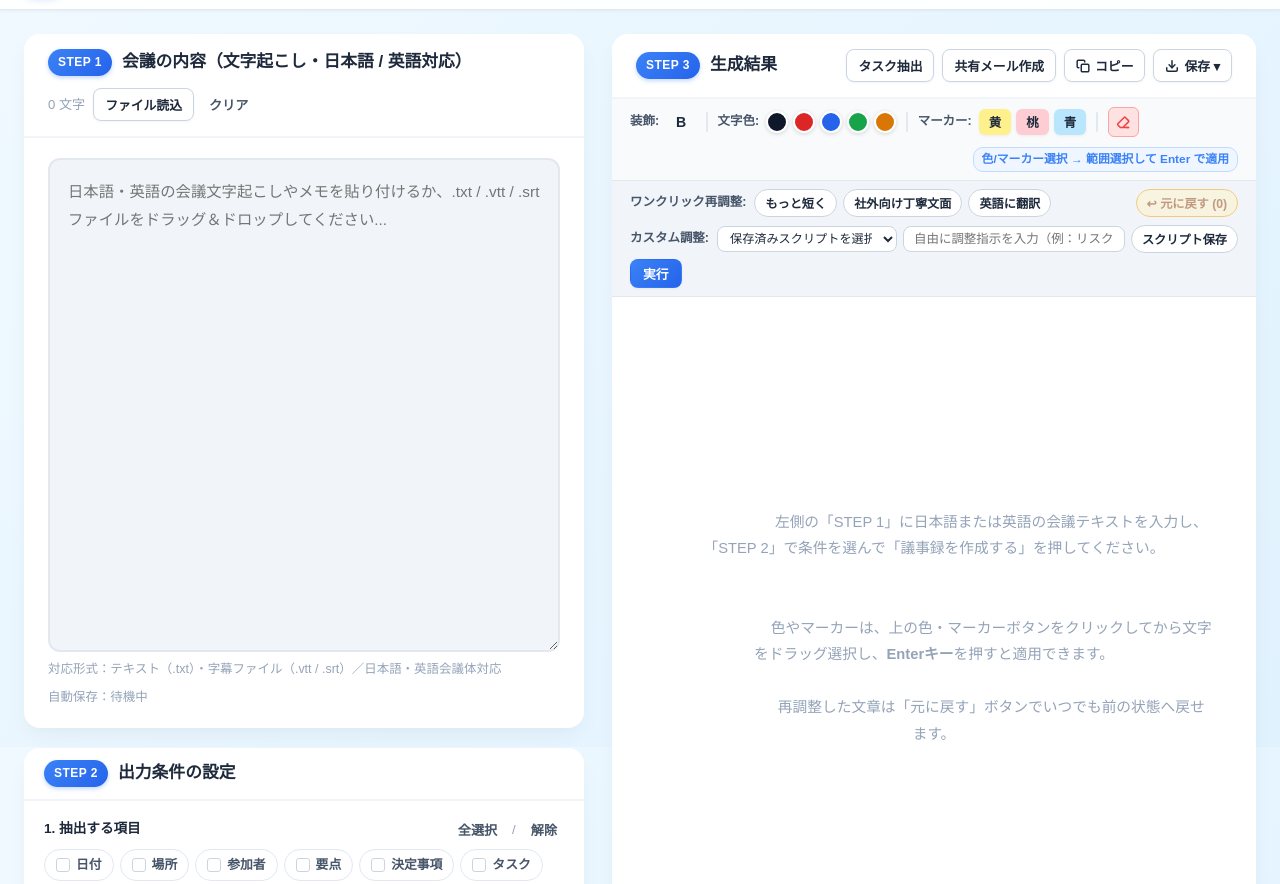
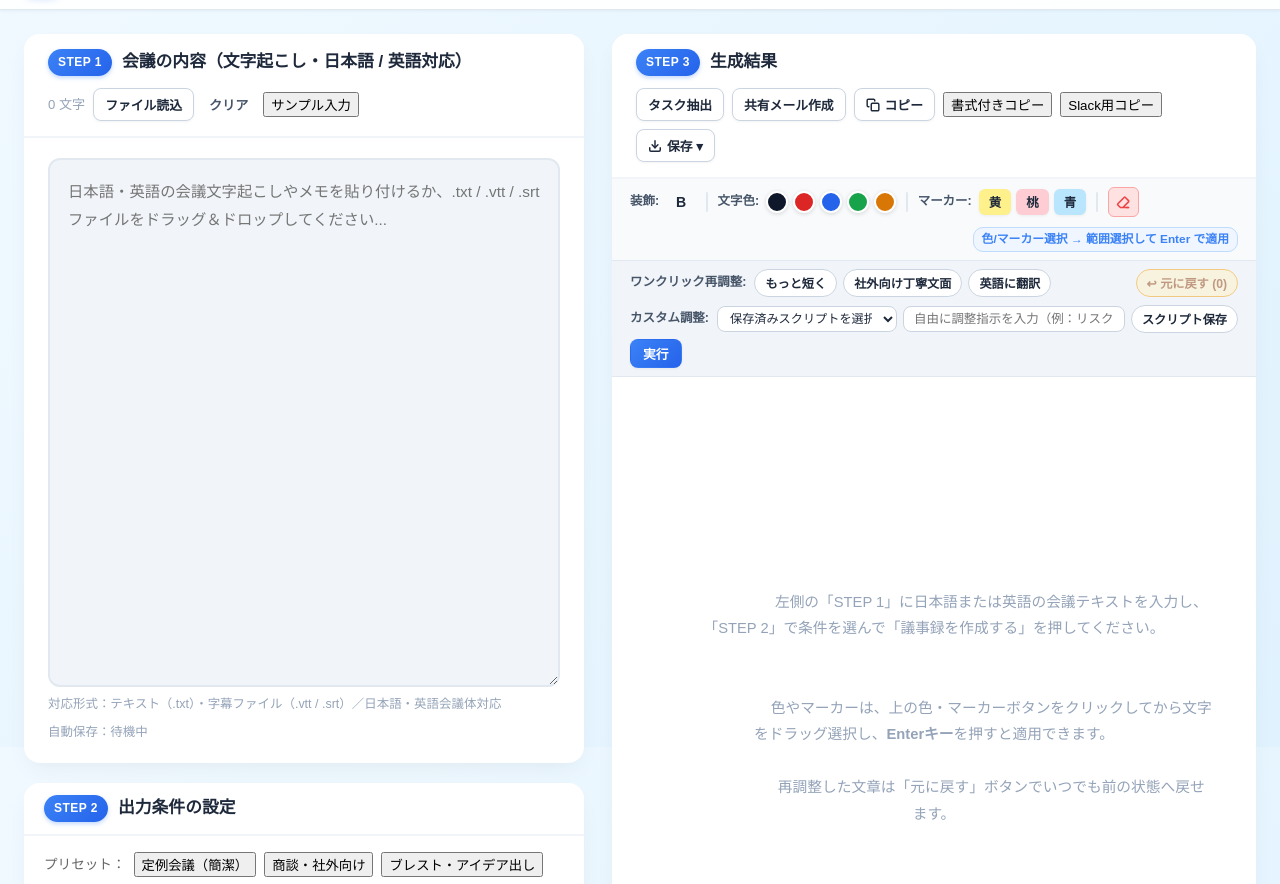
Before and after one commit to sayaka555p/giziroku, a plain HTML site: page index.html in a window 1280 px wide. Shown: the part 53-937 px from the top of the page. Drawn offline with Linux system fonts and the light colour scheme; a web font is replaced by a local one.

Commit message:
Update index.html

```diff
--- a/index.html
+++ b/index.html
@@ -1062,6 +1062,7 @@
                         <span id="char-count">0 文字</span>
                         <button class="btn-sm" id="btn-import-file" title=".txt / .vtt / .srt ファイルを読み込み">ファイル読込</button>
                         <button class="link-btn" id="btn-clear-transcript">クリア</button>
+                        <button type="button" id="btn-sample-data" class="btn-sub">サンプル入力</button>
                     </div>
                 </div>
                 <div class="panel-body">
@@ -1086,6 +1087,12 @@
                 <div class="panel-body">
                     <div class="setting-block">
                         <div class="setting-label-row">
+                            <div class="preset-bar" style="margin-bottom: 12px; display: flex; gap: 8px; flex-wrap: wrap;">
+  <span style="font-size: 0.85rem; color: #666; align-self: center;">プリセット：</span>
+  <button type="button" class="preset-btn" data-preset="regular">定例会議（簡潔）</button>
+  <button type="button" class="preset-btn" data-preset="client">商談・社外向け</button>
+  <button type="button" class="preset-btn" data-preset="brainstorm">ブレスト・アイデア出し</button>
+</div>
                             <span class="setting-label">1. 抽出する項目</span>
                             <div class="meta-actions">
                                 <button class="link-btn" id="btn-check-all">全選択</button>
@@ -1200,6 +1207,8 @@
                             <svg width="14" height="14" viewBox="0 0 24 24" fill="none" stroke="currentColor" stroke-width="2.5" stroke-linecap="round" stroke-linejoin="round"><rect x="9" y="9" width="13" height="13" rx="2" ry="2"></rect><path d="M5 15H4a2 2 0 0 1-2-2V4a2 2 0 0 1 2-2h9a2 2 0 0 1 2 2v1"></path></svg>
                             <span>コピー</span>
                         </button>
+                        <button type="button" id="btn-copy-rich">書式付きコピー</button>
+<button type="button" id="btn-copy-slack">Slack用コピー</button>
 
                         <div class="dropdown-menu" id="download-dropdown">
                             <button class="btn-sm" id="btn-download-toggle">
```
